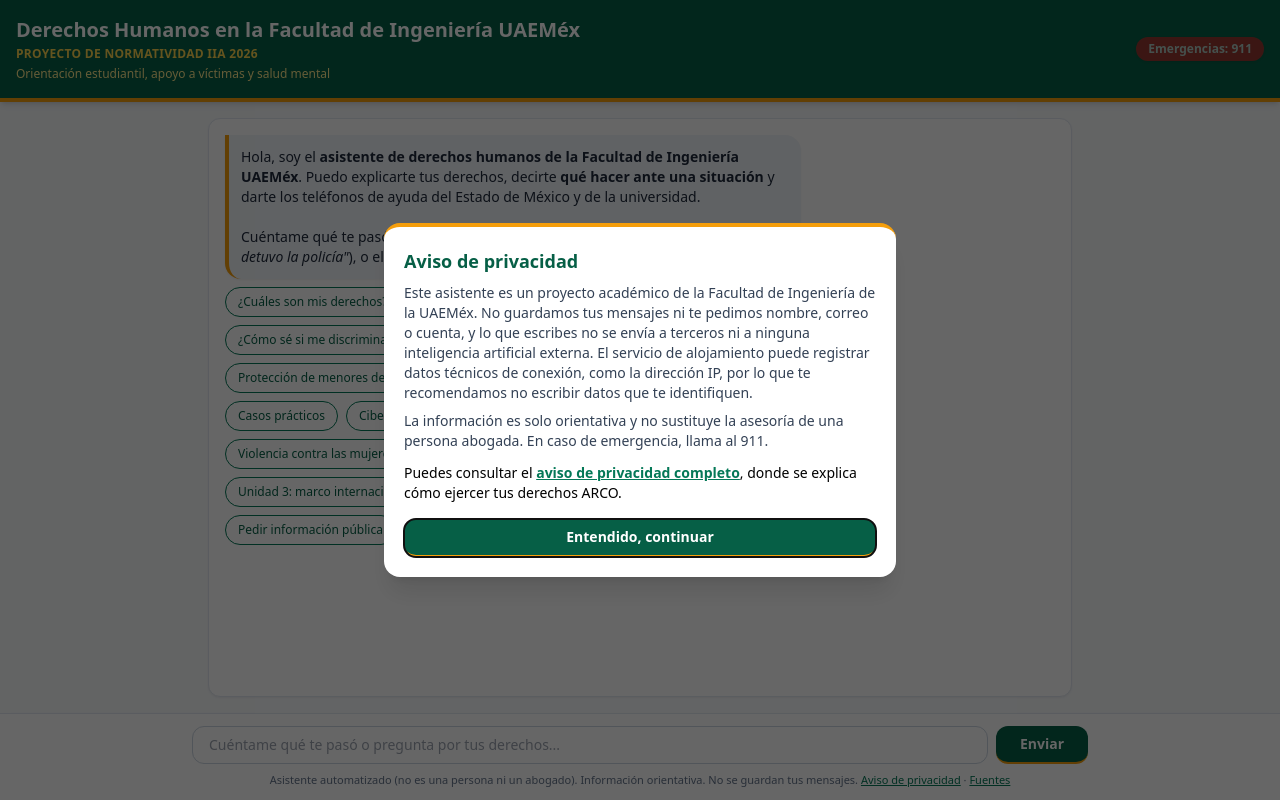
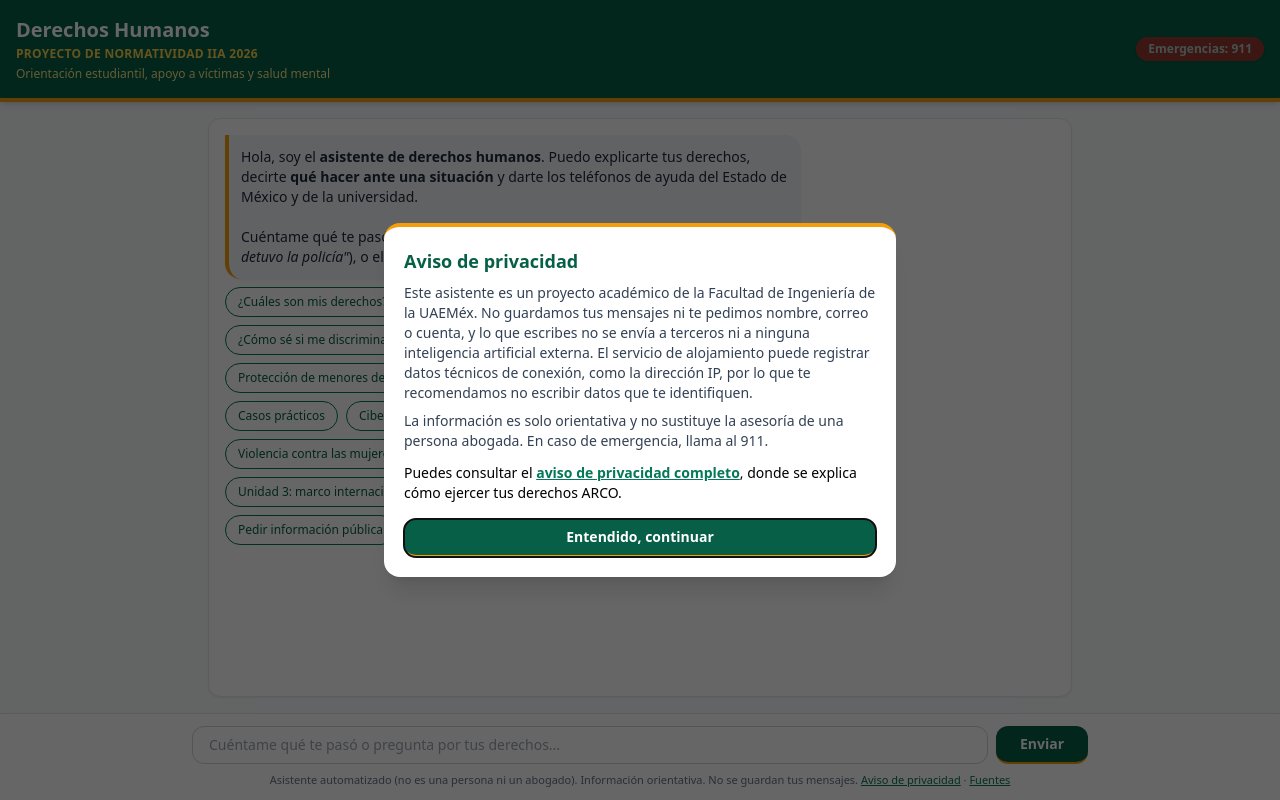
Before and after one commit to Roseanto18/chatbot_derechos_humanos, a Flask app: page / in a window 1280 px wide. Run offline with Flask 3, Linux system fonts and the light colour scheme; some libraries are stand-ins or nearby versions.

Commit message:
Update page title and header text

```diff
--- a/templates/index.html
+++ b/templates/index.html
@@ -3,7 +3,7 @@
 <head>
     <meta charset="UTF-8">
     <meta name="viewport" content="width=device-width, initial-scale=1.0">
-    <title>Derechos Humanos en la Facultad de Ingeniería UAEMéx</title>
+    <title>Derechos Humanos </title>
     <script src="https://cdn.tailwindcss.com"></script>
 </head>
 <body class="bg-slate-50 h-screen flex flex-col">
@@ -11,7 +11,7 @@
     <!-- Encabezado -->
     <header class="bg-emerald-800 text-white p-4 shadow-md flex justify-between items-center border-b-4 border-amber-500">
         <div>
-            <h1 class="text-lg sm:text-xl font-bold">Derechos Humanos en la Facultad de Ingeniería UAEMéx</h1>
+            <h1 class="text-lg sm:text-xl font-bold">Derechos Humanos </h1>
             <div class="text-xs font-semibold text-amber-300 mt-0.5 tracking-wide">PROYECTO DE NORMATIVIDAD IIA 2026</div>
             <p class="text-xs text-amber-200 mt-1">Orientación estudiantil, apoyo a víctimas y salud mental</p>
         </div>
@@ -156,7 +156,7 @@
 
         // Mensaje de bienvenida con botones rápidos
         addBotMessage(
-            'Hola, soy el <b>asistente de derechos humanos de la Facultad de Ingeniería UAEMéx</b>. ' +
+            'Hola, soy el <b>asistente de derechos humanos</b>. ' +
             'Puedo explicarte tus derechos, decirte <b>qué hacer ante una situación</b> y darte los teléfonos ' +
             'de ayuda del Estado de México y de la universidad.<br><br>' +
             'Cuéntame qué te pasó con tus palabras (por ejemplo: <i>"un profesor me acosa"</i> o ' +
```
